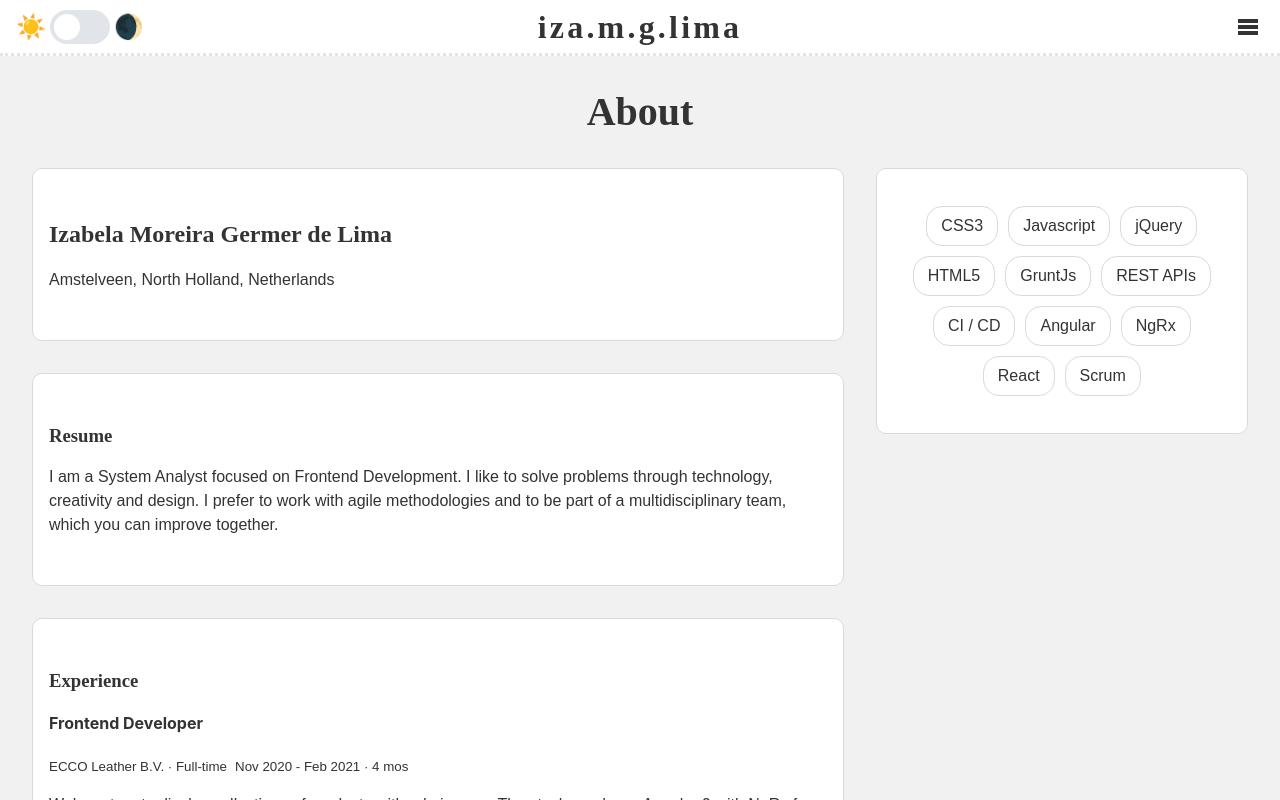
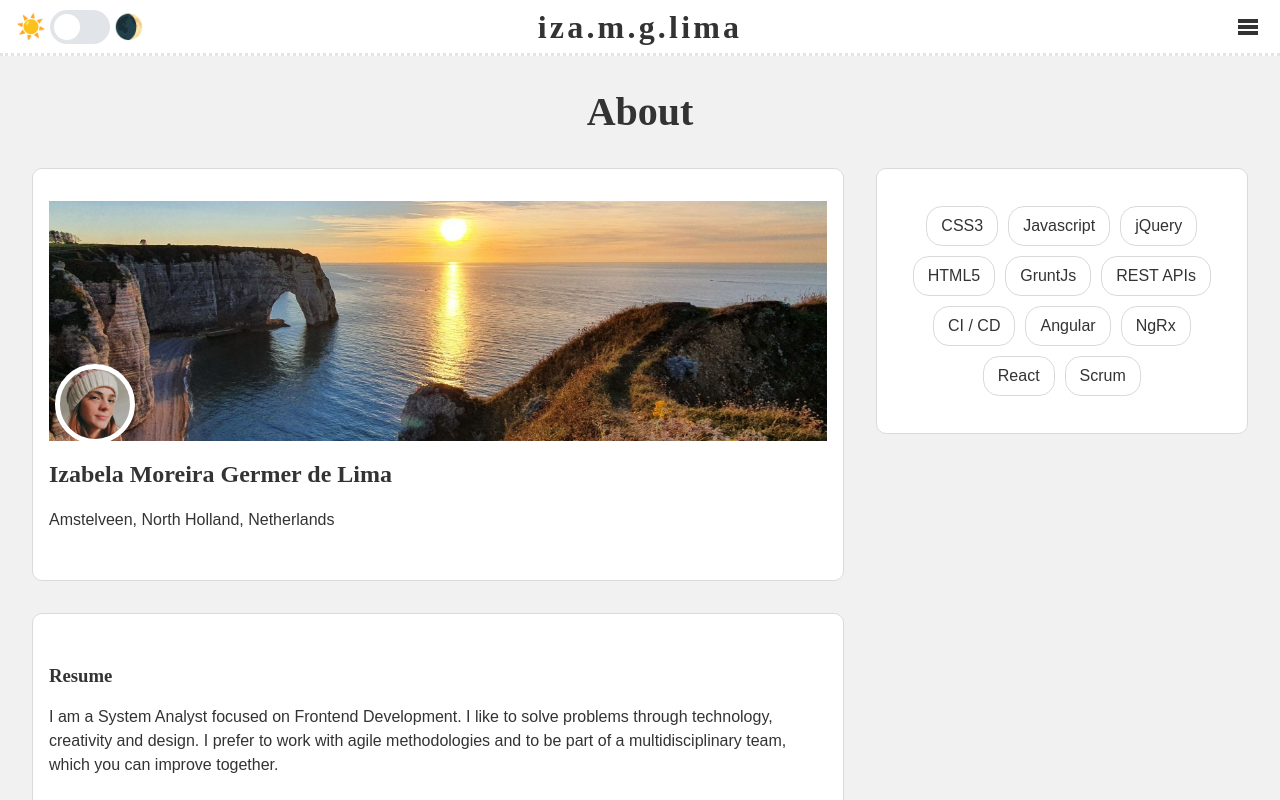
Before and after one commit to izamglima/izamglima.github.io, a Next.js app: page /about in a window 1280 px wide. Shown: the top 800 px of the page. Built offline with nearby package versions, Linux system fonts and the light colour scheme; no server answers; a web font is replaced by a local one.

Commit message:
add more content to about

```diff
--- a/pages/about/index.js
+++ b/pages/about/index.js
@@ -1,4 +1,5 @@
 import Head from 'next/head'
+import Image from 'next/image';
 import Link from 'next/link';
 import styles from '../../styles/About.module.css'
 
@@ -28,6 +29,8 @@ const About = () => {
             </aside>
             <div>
               <div className={styles.box}>
+                  <div className={styles.bg}></div>
+                  <div className={styles.avatar}></div>
                   <h2>Izabela Moreira Germer de Lima</h2>
                   <p>Amstelveen, North Holland, Netherlands</p>
               </div>
@@ -110,7 +113,7 @@ const About = () => {
           </div>
 
           <div className="text-center">
-            <button className="btn btn-small">More about me ...</button>
+            <button className="btn btn-small"><Link href="/about/more"><a className={styles.link}>More about me</a></Link></button>
           </div>
         </section>
       </main>
--- a/styles/About.module.css
+++ b/styles/About.module.css
@@ -1,6 +1,7 @@
 .resume {
     background-color: var(--background-about);
     transition: background-color 1s ease;
+    padding-bottom: 2rem;
 }
 
 .resume h1 {
@@ -19,6 +20,7 @@
 }
 
 .box {
+    position: relative;
     padding: 2rem 1rem;
     background-color: var(--background-color);
     border: 1px solid var(--wordle-grey);
@@ -57,6 +59,27 @@ aside.box {
     margin: 5px;
 }
 
+.bg {
+    width: 100%;
+    height: 15rem;
+    background: url("/etretat.jpeg") center / cover;
+}
+
+.avatar {
+    position: absolute;
+    width: 5rem;
+    height: 5rem;
+    border-radius: 50%;
+    background: url("/avatar.jpeg") center / cover;
+    border: 5px solid #FFF;
+    top: 195px;
+    left: 22px;
+}
+
+.link {
+    color: var(--font-color-button);
+}
+
 @media only screen and (max-width: 1000px) {
     .resume h1 {
         font-size: 1.7rem;
```
Also changed, not shown: pages/about/more.js (added, +12 -0 lines), public/avatar.jpeg (added), public/etretat.jpeg (added).
